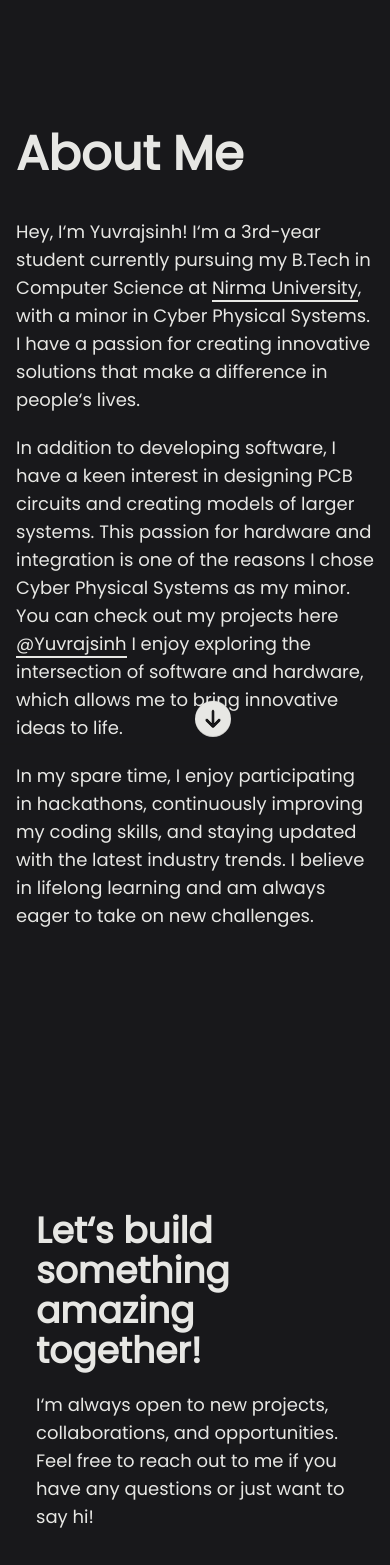
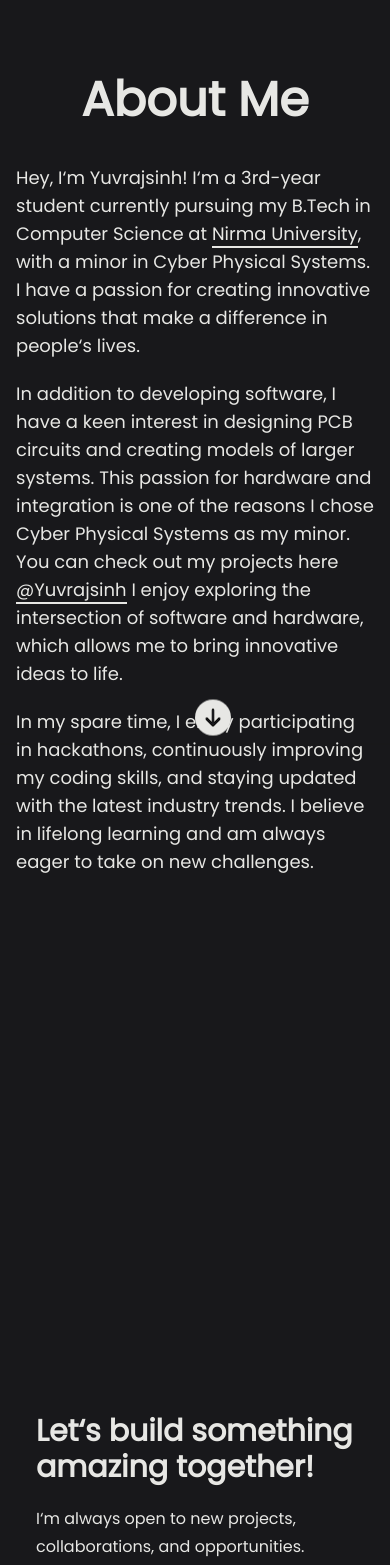
Before and after one commit to yuvrajsinh5252/website, a Next.js app: page /about in a window 390 px wide. Shown: the part 100-1665 px from the top of the page. Built offline with nearby package versions, Linux system fonts and the light colour scheme.

Commit message:
responsive done

```diff
--- a/src/app/about/page.tsx
+++ b/src/app/about/page.tsx
@@ -45,9 +45,9 @@ export default function Home() {
   return (
     <MaxWidthWrapper className="max-w-screen-lg max-sm:px-4">
       <section className="flex flex-col items-center justify-center h-screen" id="one">
-        <div className="flex justify-center max-sm:mt-60">
+        <div className="flex justify-center  h-screen">
           <div className="flex flex-col gap-10 mt-44">
-            <h1 className="text-5xl font-bold">About Me</h1>
+            <h1 className="text-5xl font-bold text-center">About Me</h1>
             <div className="flex flex-col gap-5">
               <p className="text-lg">
                 Hey, I&lsquo;m Yuvrajsinh! I&lsquo;m a 3rd-year student currently pursuing my B.Tech in Computer Science at <MagicLink href={"https://nirmauni.ac.in/"}>Nirma University</MagicLink>, with a minor in Cyber Physical Systems. I have a passion for creating innovative solutions that make a difference in people&lsquo;s lives.
--- a/src/app/page.tsx
+++ b/src/app/page.tsx
@@ -5,7 +5,7 @@ import SocialLinks from "@/components/socialLinks";
 export default function Home() {
   return (
     <MaxWidthWrapper>
-      <div className="flex justify-center flex-col h-screen max-sm:px-2">
+      <div className="flex justify-center flex-col h-screen max-sm:px-2 max-sm:overflow-hidden">
 
         <div className="flex max-sm:flex-col justify-between max-sm:gap-20 max-sm:mt-20">
           <div className="flex items-start justify-center flex-col w-full gap-5">
--- a/src/components/contact.tsx
+++ b/src/components/contact.tsx
@@ -3,12 +3,12 @@ import { SiGmail, SiLinkedin } from "react-icons/si";
 
 const ContactUs = () => {
   return (
-    <div className="h-screen max-sm:mt-60 flex flex-col gap-5 items-center justify-center p-5">
-      <h1 className="text-4xl font-bold">
+    <div className="h-screen max-sm:mt-96 flex flex-col gap-5 items-center justify-center p-5">
+      <h1 className="text-4xl max-sm:text-3xl font-bold">
         Let&lsquo;s build something amazing together!
       </h1>
       <div className="flex justify-center items-center flex-col gap-10">
-        <div className="text-lg text-centermb-4 flex flex-col justify-center items-center">
+        <div className="text-lg max-sm:text-[16px] text-centermb-4 flex flex-col justify-center items-center">
           <p>I&lsquo;m always open to new projects, collaborations, and opportunities.</p>
           <p>Feel free to reach out to me if you have any questions or just want to say hi!</p>
         </div>
--- a/src/components/navbar/navbar.tsx
+++ b/src/components/navbar/navbar.tsx
@@ -28,7 +28,6 @@ export default function Navbar() {
           activeBg.style.top = `${top + 7.5}px`;
           activeBg.style.left = `${left + 28}px`;
         }
-        // else if (activeNav === "/blog") activeBg.style.top = `${top + 11}px`;
         else {
           activeBg.style.top = `${top + 11}px`;
           activeBg.style.left = `${left + 15}px`;
--- a/src/components/theme/toggle-theme.tsx
+++ b/src/components/theme/toggle-theme.tsx
@@ -35,7 +35,7 @@ export default function ThemeToggle() {
   }, []);
 
   return (
-    <div className="w-4 h-4 rounded-full fixed right-[10%] max-sm:right-10 flex justify-center items-center border-none focus:outline-none">
+    <div className="w-4 h-4 rounded-full fixed right-[10%] max-sm:right-4 flex justify-center items-center border-none focus:outline-none">
       {
         !mounted ?
           <button className="p-3 relative animate-ping rounded-full bg-gray-600">
```
